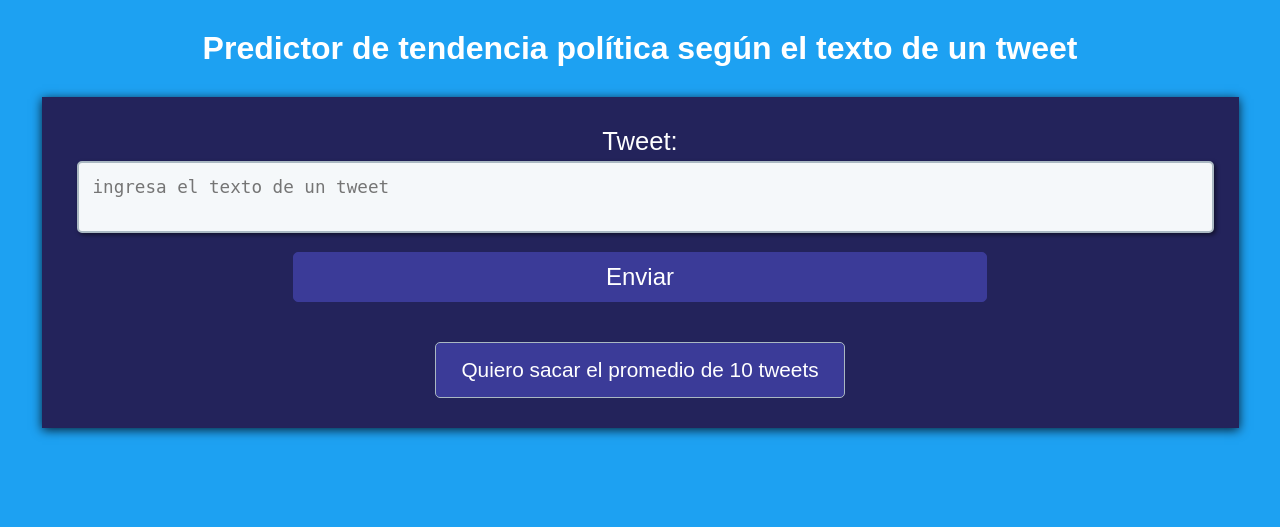
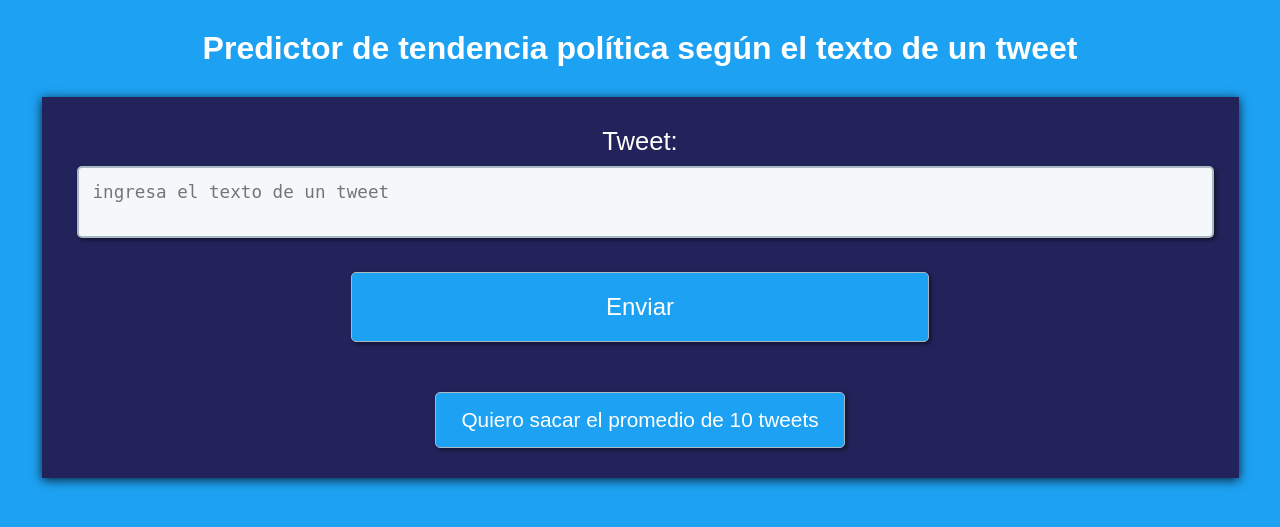
Before and after one commit to Igna-M/predecir-inclincacion-politica-de-tweets, a Flask app: page / in a window 1280 px wide. Shown: the top 527 px of the page. Run offline with Flask 2, Linux system fonts and the light colour scheme; parts of the project's set-up code (start-up, migrations or seed data) failed here and were passed over; some libraries are stand-ins or nearby versions; some web fonts are replaced.

Commit message:
agregando un poco de estilo

```diff
--- a/app.py
+++ b/app.py
@@ -56,16 +56,17 @@ def predict():
 
 
     cleaned_tweet = limpiar_tweets(tweet)
-    print(cleaned_tweet)
-
     pred = model.predict(vectorizer.transform([cleaned_tweet]))[0]
 
     if pred == 0:
         bloque = 'Juntos por el Cambio'
+        imagen = '../static/images/juntos-por-el-cambio-blanco-sm.png'
+
     else:
         bloque = 'Frente de Todos'
+        imagen = '../static/images/frente_de_todostodos_blanco.png'
 
-    return render_template('predict.html', bloque=bloque)
+    return render_template('partido-politico-probable.html', bloque=bloque, imagen=imagen)
 
 
 
--- a/static/stylesheets/style.css
+++ b/static/stylesheets/style.css
@@ -67,7 +67,7 @@ form{
 
 .tweet-input label{
   font-size: 1.6rem;
-  padding: 2px;
+  padding: 5px;
 }
 
 .tweet-input textarea{
@@ -76,7 +76,7 @@ form{
   border-radius: 5px;
   border: var(--color_04) solid 2px;
   box-shadow: 2px 2px 4px rgba(0, 0, 0, 0.5);
-  margin: 5px;
+  margin: 10px 5px;
   font-size: 1.1rem;
   background: var(--color_06);
   color: var(--color_02);
@@ -97,19 +97,21 @@ textarea:focus {
 
 .btn {
   border: none;
-  background-color: var(--color_01b);
+  background-color: var(--color_01);
   color: #fff;
-  padding: 10px 15px;
+  padding: 20px 15px;
   cursor: pointer;
   border-radius: 5px;
-  width: 60%;
-  border: var(--color_01b) solid 1px;
+  width: 50%;
+  border: var(--color_04) solid 1px;
+  box-shadow: 2px 2px 4px rgba(0, 0, 0, 0.5);
   font-size: 1.5rem;
   transition: all 0.5s ease;
+  margin: 10px auto;
 }
 
 .btn:hover {
-  background-color:var(--color_09);
+  background-color:var(--color_01b);
   border: white solid 1px;
 }
 
@@ -125,19 +127,48 @@ textarea:focus {
 
 .boton-a{
   border: none;
-  background-color: var(--color_01b);
+  background-color: var(--color_01);
   color: #fff;
   padding: 15px 25px;
   cursor: pointer;
   border-radius: 5px;
   width: 100%;
   border: var(--color_04) solid 1px;
+  box-shadow: 2px 2px 4px rgba(0, 0, 0, 0.5);
   font-size: 1.3rem;
   transition: all 0.5s ease;
   margin: 40px auto 10px;
 }
 
 .boton-a:hover {
-  background-color:var(--color_09);
+  background-color:var(--color_01b);
   border: white solid 1px;
 }
+
+
+
+.mostrar-resultado{
+  text-align: center;
+  display: flex;
+  flex-direction: column;
+  align-items: center;
+}
+
+.mostrar-imagen{
+  /* position: relative; */
+  box-shadow: 1px 2px 10px rgba(0, 0, 0, 0.2);
+  border-radius: 10px;
+  background-color: var(--white-color);
+  overflow: scroll;
+  padding: 20px;
+  width: 90%;
+  /* width: 300px;
+  height: 400px; */
+  margin: 5px;
+  cursor: pointer;
+  margin: 20PX auto;
+}
+
+.mostrar-image img{
+  object-fit: cover;
+}
```
Also changed, not shown: templates/partido-politico-probable.html (renamed from templates/predict.html, +6 -11 lines), static/images/2560px-Frente_de_Todos_logo.png (added), static/images/2560px-Juntos-Por-El-Cambio-Logo.png (added), static/images/frente_de_todostodos_blanco.png (added), static/images/juntos-por-el-cambio-blanco-sm.png (added).
